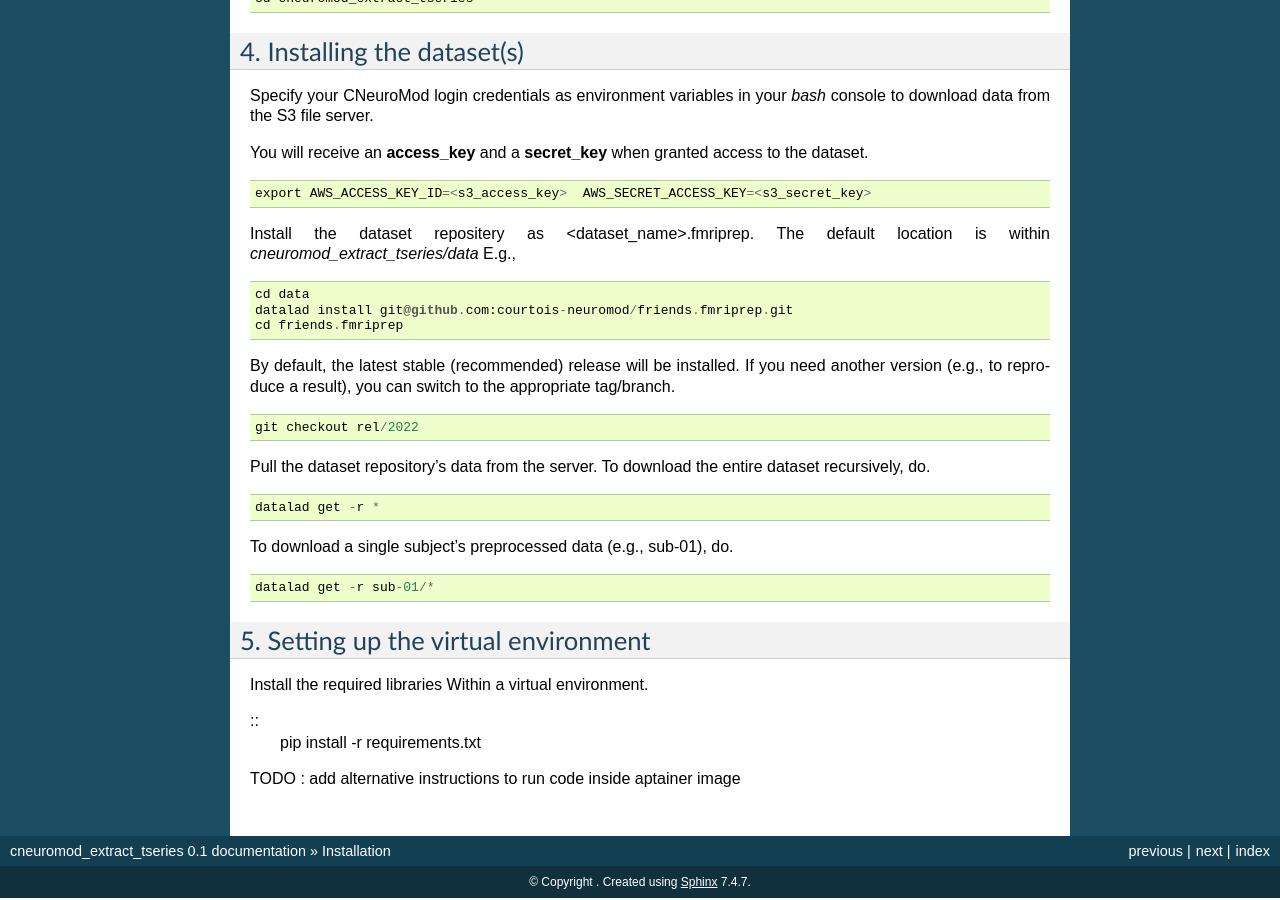
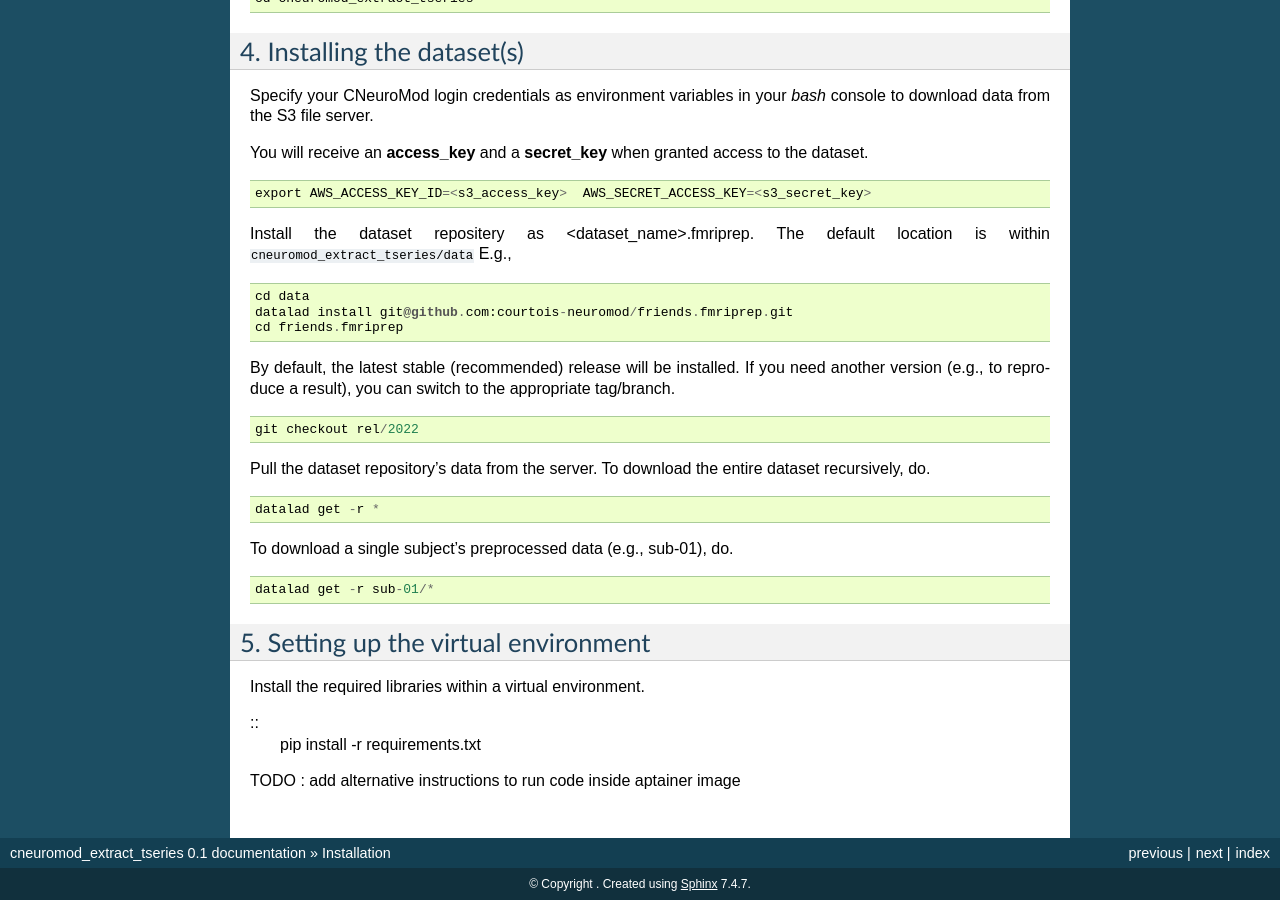
Before and after one commit to courtois-neuromod/cneuromod_extract_tseries, a Sphinx documentation site: the page built from docs/installation.rst, in a window 1280 px wide and 900 px high, scrolled down 676 px. Built offline with Sphinx 7.4.7, drawn with Linux system fonts in a browser that asks for light colours.

```diff
--- a/docs/installation.rst
+++ b/docs/installation.rst
@@ -50,7 +50,7 @@ to the dataset.
   export AWS_ACCESS_KEY_ID=<s3_access_key>  AWS_SECRET_ACCESS_KEY=<s3_secret_key>
 
 Install the dataset repositery as <dataset_name>.fmriprep.
-The default location is within `cneuromod_extract_tseries/data`
+The default location is within ``cneuromod_extract_tseries/data``
 E.g.,
 ::
   cd data
@@ -75,7 +75,7 @@ To download a single subject's preprocessed data (e.g., sub-01), do.
 
 5. Setting up the virtual environment
 -------------------------------------
-Install the required libraries Within a virtual environment.
+Install the required libraries within a virtual environment.
 
 ::
   pip install -r requirements.txt
```
